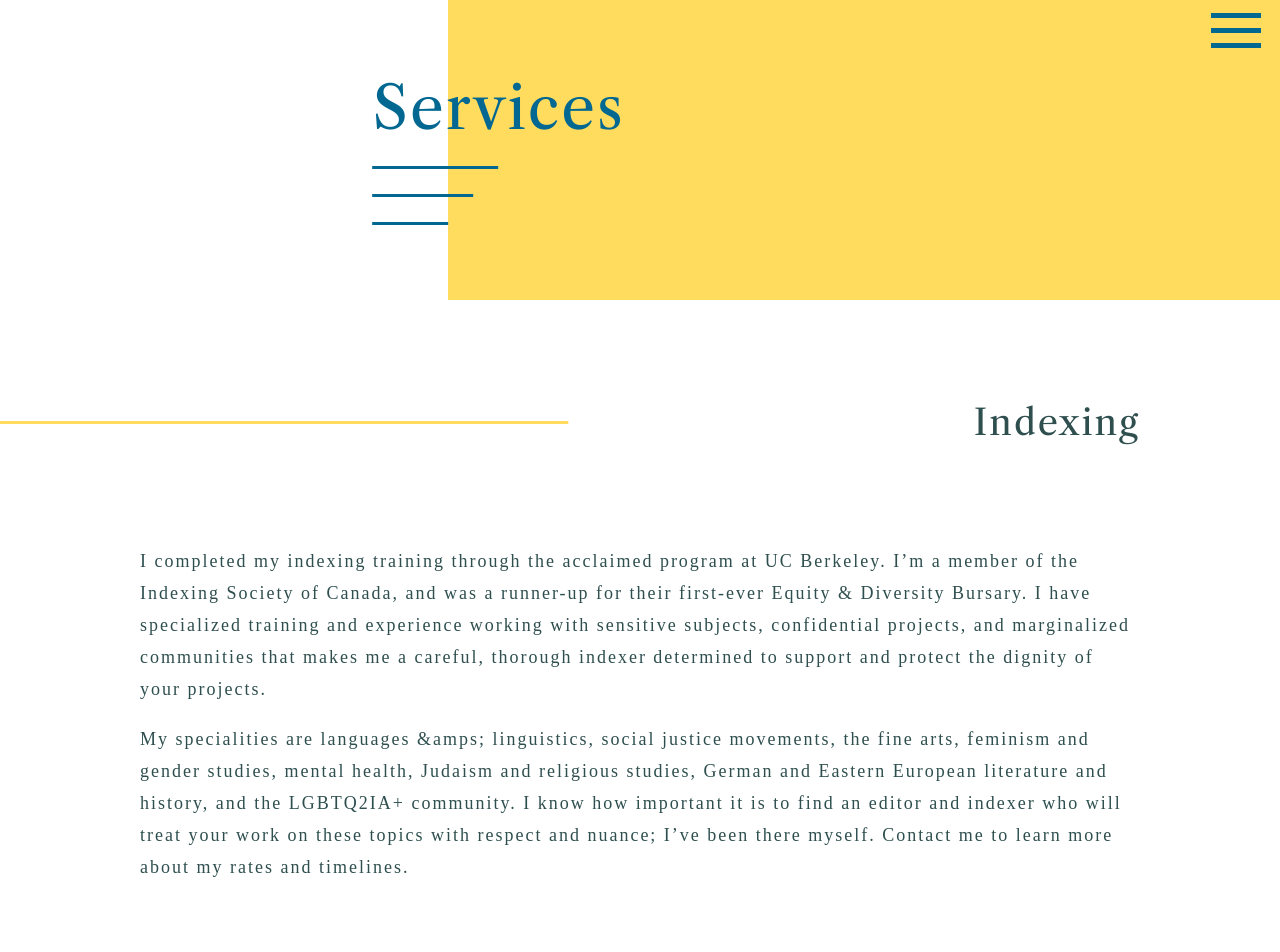
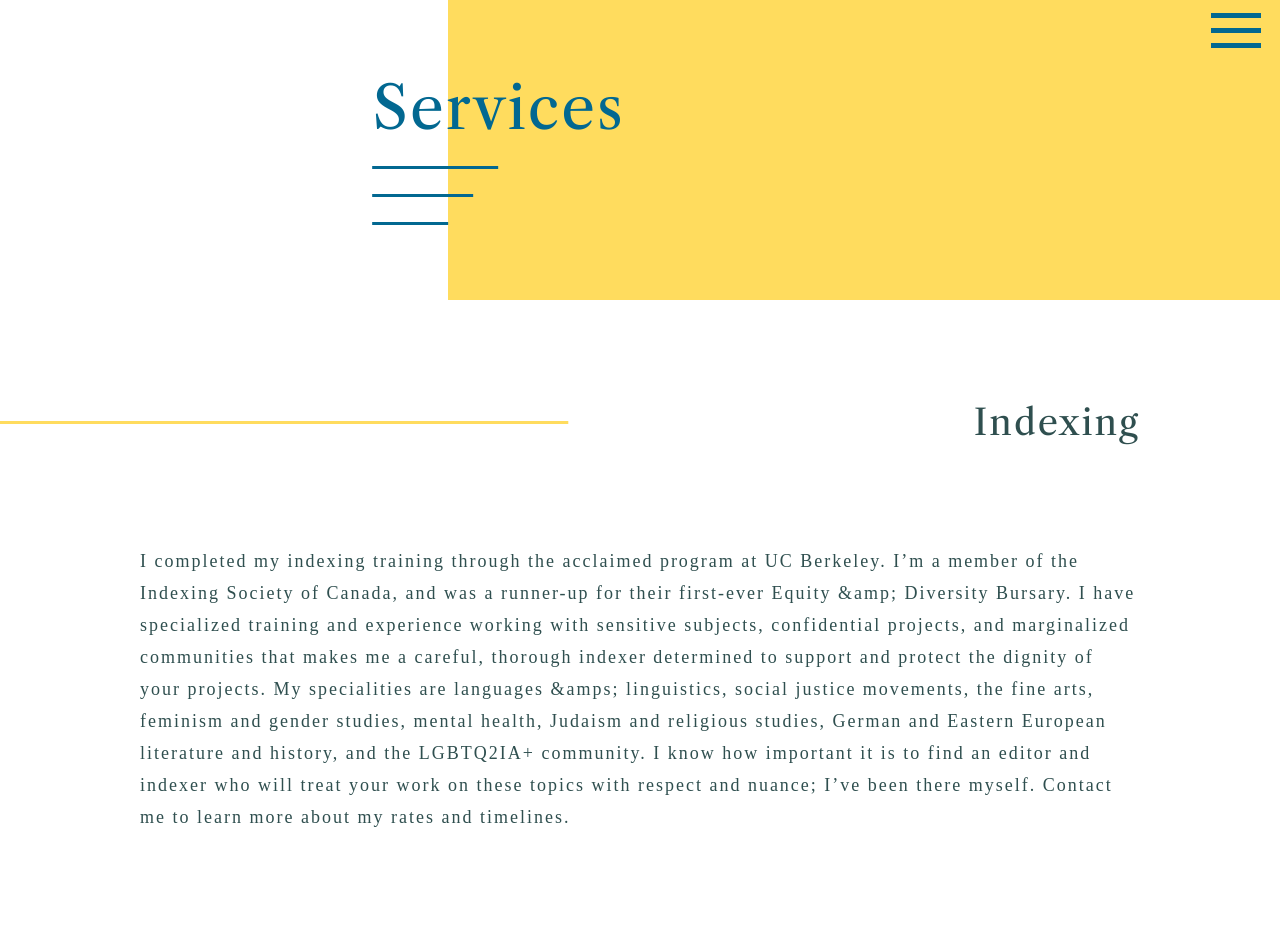
Before and after one commit to eflegg/hearth-place-counselling, a Next.js app: page /services in a window 1280 px wide. Shown: the top 952 px of the page. Built offline with nearby package versions, Linux system fonts and the light colour scheme; a web font is replaced by a local one.

Commit message:
refactor single service to contain description and styled using odd and even children to direction is right when the services are being mapped from a collection

```diff
--- a/components/SingleService.js
+++ b/components/SingleService.js
@@ -2,38 +2,68 @@ import { Spring, Transition, config } from "react-spring/renderprops.cjs";
 import styled from "styled-components";
 import theme from "../components/Theme";
 import { Waypoint } from "react-waypoint";
+import { useState } from "react";
 
 export default function SingleService(props) {
+  const [indexLine, setIndexLine] = useState(false);
   const ServiceContainer = styled.div`
+    &:nth-child(even) {
+      .horiz-line {
+        border-bottom: 3px solid ${theme.colours.yellow};
+        width: 60%;
+        transform: translateX(40%);
+      }
+      .services-1__title {
+        flex-direction: row-reverse;
+        h2 {
+          text-align: left;
+          margin-right: auto;
+        }
+      }
+    }
+
+    &:nth-child(odd) {
+      .horiz-line {
+        border-bottom: 3px solid ${theme.colours.yellow};
+        width: 60%;
+        transform: translateX(-40%);
+      }
+      .services-1__title {
+        flex-direction: row;
+        h2 {
+          text-align: right;
+          margin-left: auto;
+        }
+      }
+    }
     .services-1__title {
       width: 100%;
       margin: 100px 0;
       display: flex;
-      ${props.reverse ? "flex-direction: row-reverse;" : "flex-direction: row;"}
+
       justify-content: space-between;
       align-items: center;
       h2 {
         width: 40%;
-        ${props.reverse
-          ? "text-align: left; margin-right: auto"
-          : "text-align: right; margin-left: auto"}/* text-align: right; */
-      }
-      .horiz-line {
-        border-bottom: 3px solid ${theme.colours.yellow};
-        width: 60%;
-        ${props.reverse
-          ? "transform: translateX(40%);"
-          : "transform: translateX(-40%);"}/* transform: translateX(-40%); */
       }
     }
   `;
   return (
     <ServiceContainer className="services-1">
-      <Waypoint onEnter={props.onEnter} onLeave={props.onLeave}>
+      <Waypoint
+        onEnter={() => {
+          setIndexLine(true);
+          console.log("index line visible");
+        }}
+        onLeave={() => {
+          setIndexLine(false);
+          console.log("index line NOT visible");
+        }}
+      >
         <div className="services-1__title">
           <Transition
             config={config.slow}
-            items={props.items}
+            items={indexLine}
             from={{ width: "0%" }}
             enter={{ width: "100%" }}
             leave={{ width: "0%" }}
@@ -47,6 +77,7 @@ export default function SingleService(props) {
           <h2>{props.serviceTitle}</h2>
         </div>
       </Waypoint>
+      <p>{props.servicesText}</p>
     </ServiceContainer>
   );
 }
--- a/pages/services.js
+++ b/pages/services.js
@@ -94,46 +94,21 @@ const FAQ = styled.div`
 
 export default function Services() {
   const [indexLine, setIndexLine] = useState(false);
-
+  //this needs to go into single service
   return (
     <Layout pageTitle={"Services"}>
       <Head>
         <title>Horlick Editorial - Services</title>
       </Head>
       <ServicesContainer>
+        {/* here you'll need to map over the collection of faqs from the database */}
         <div className="services-1">
           <SingleService
-            onEnter={() => {
-              setIndexLine(true);
-              console.log("index line visible");
-            }}
-            onLeave={() => {
-              setIndexLine(false);
-              console.log("index line NOT visible");
-            }}
-            items={indexLine}
             serviceTitle={"Indexing"}
+            servicesText={
+              "I completed my indexing training through the acclaimed program at UC Berkeley. I’m a member of the Indexing Society of Canada, and was a runner-up for their first-ever Equity &amp; Diversity Bursary. I have specialized training and experience working with sensitive subjects, confidential projects, and marginalized communities that makes me a careful, thorough indexer determined to support and protect the dignity of your projects. My specialities are languages &amps; linguistics, social justice movements, the fine arts, feminism and gender studies, mental health, Judaism and religious studies, German and Eastern European literature and history, and the LGBTQ2IA+ community. I know how important it is to find an editor and indexer who will treat your work on these topics with respect and nuance; I’ve been there myself. Contact me to learn more about my rates and timelines."
+            }
           />
-          <p>
-            I completed my indexing training through the acclaimed program at UC
-            Berkeley. I’m a member of the Indexing Society of Canada, and was a
-            runner-up for their first-ever Equity &amp; Diversity Bursary. I
-            have specialized training and experience working with sensitive
-            subjects, confidential projects, and marginalized communities that
-            makes me a careful, thorough indexer determined to support and
-            protect the dignity of your projects.{" "}
-          </p>
-          <p>
-            My specialities are languages &amps; linguistics, social justice
-            movements, the fine arts, feminism and gender studies, mental
-            health, Judaism and religious studies, German and Eastern European
-            literature and history, and the LGBTQ2IA+ community. I know how
-            important it is to find an editor and indexer who will treat your
-            work on these topics with respect and nuance; I’ve been there
-            myself. Contact me to learn more about my rates and timelines.
-          </p>
-
-          {/* here you'll need to map over the collection of faqs from the database */}
 
           <FAQ>
             <div className="faq-img">
@@ -198,72 +173,27 @@ export default function Services() {
         </div>
         <SingleService
           reverse
-          onEnter={() => {
-            setIndexLine(true);
-            console.log("index line visible");
-          }}
-          onLeave={() => {
-            setIndexLine(false);
-            console.log("index line NOT visible");
-          }}
-          items={indexLine}
           serviceTitle={"Proofreading and Editing"}
+          servicesText={
+            "My careful attention to detail and formal training has made me a sought-after stylistic and copy editor who has worked for magazines like PRISM international, Poetry Is Dead, Canadian Dimension, Shameless, and most recently New Forum. Contact me to discuss rates and the right kind of editing for your project."
+          }
         />
-        <p>
-          My careful attention to detail and formal training has made me a
-          sought-after stylistic and copy editor who has worked for magazines
-          like PRISM international, Poetry Is Dead, Canadian Dimension,
-          Shameless, and most recently New Forum. Contact me to discuss rates
-          and the right kind of editing for your project.
-        </p>
+
         <SingleService
-          onEnter={() => {
-            setIndexLine(true);
-            console.log("index line visible");
-          }}
-          onLeave={() => {
-            setIndexLine(false);
-            console.log("index line NOT visible");
-          }}
-          items={indexLine}
           serviceTitle={"Manuscript Consultation"}
+          servicesText={
+            " I’m a long-time member of the Writer’s Union of Canada with an MFA in Creative Writing from the University of British Columbia. I’ve sat on juries for the BC Arts Council and successfully received full funding from the Canada Council. My previous manuscript clients have applied successfully to retreats like Lambda Literary, or been longlisted for prizes including the Gerald Lampert Award. My own active literary practice keeps me in the loop about what publishers, grantors, and graduate programs are looking for. You or your publisher can reach out at any time to tell me about your project and learn more about my approach."
+          }
         />
-        <p>
-          I’m a long-time member of the Writer’s Union of Canada with an MFA in
-          Creative Writing from the University of British Columbia. I’ve sat on
-          juries for the BC Arts Council and successfully received full funding
-          from the Canada Council. My previous manuscript clients have applied
-          successfully to retreats like Lambda Literary, or been longlisted for
-          prizes including the Gerald Lampert Award. My own active literary
-          practice keeps me in the loop about what publishers, grantors, and
-          graduate programs are looking for. You or your publisher can reach out
-          at any time to tell me about your project and learn more about my
-          approach.{" "}
-        </p>
+
         <SingleService
           reverse
-          onEnter={() => {
-            setIndexLine(true);
-            console.log("index line visible");
-          }}
-          onLeave={() => {
-            setIndexLine(false);
-            console.log("index line NOT visible");
-          }}
-          items={indexLine}
           serviceTitle={"Transcription"}
+          servicesText={
+            "I’m a fast, accurate transcriber specializing in university and gallery clients with time-sensitive work on stigmatized topics. I’ve transcribed sensitive, highly-confidential audio for projects related to biomedical innovation, transgender health, hepatitis C, and HIV/AIDS. Previous clients include grunt gallery in Vancouver and the Johnson-Shoyama School of Public Policy at the University of Saskatchewan. I’ve also provided live captioning for nonprofit AGMs; contact me to discuss rates and make sure you’re using the best platform possible for your project or event."
+          }
         />
-        <p>
-          I’m a fast, accurate transcriber specializing in university and
-          gallery clients with time-sensitive work on stigmatized topics. I’ve
-          transcribed sensitive, highly-confidential audio for projects related
-          to biomedical innovation, transgender health, hepatitis C, and
-          HIV/AIDS. Previous clients include grunt gallery in Vancouver and the
-          Johnson-Shoyama School of Public Policy at the University of
-          Saskatchewan. I’ve also provided live captioning for nonprofit AGMs;
-          contact me to discuss rates and make sure you’re using the best
-          platform possible for your project or event.
-        </p>
+
         <div className="text-center">
           <button className="btn">
             <Link href="/contact">
```
